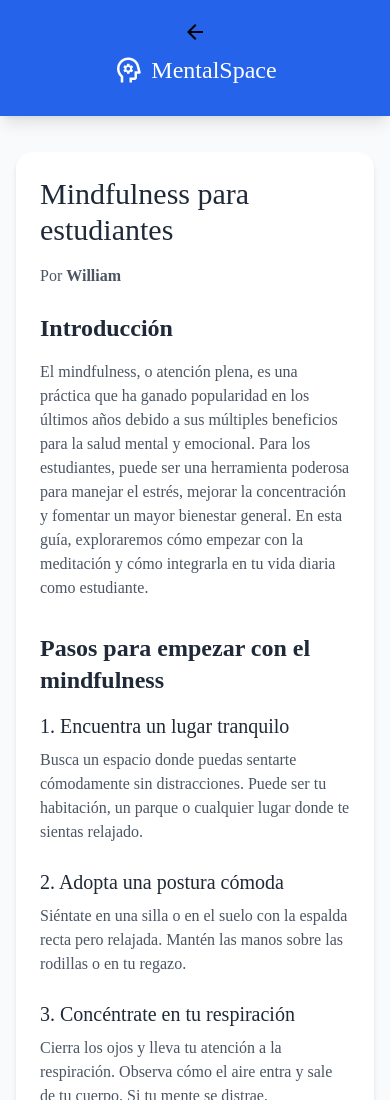
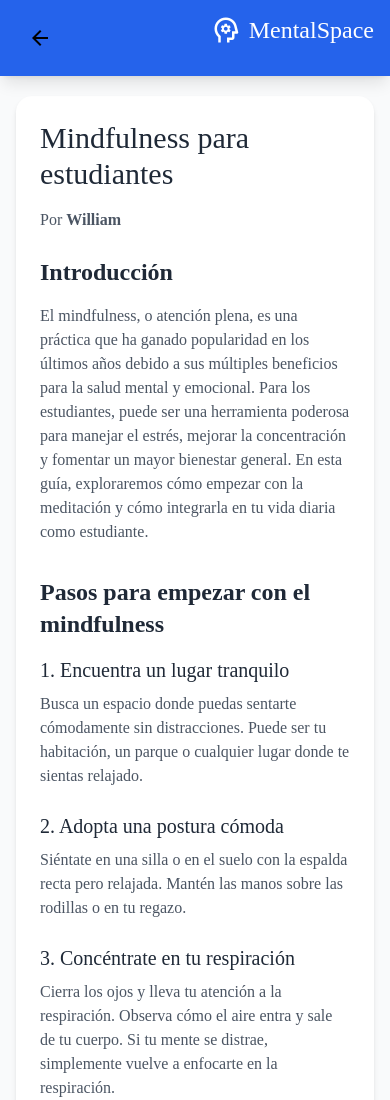
Before and after one commit to MiltonEmm008/salud_mental, a plain HTML site: page articulos/articulo2.html in a window 390 px wide. Shown: the top 1100 px of the page. Drawn offline with nearby package versions, Linux system fonts and the light colour scheme; files that its build step writes are made by us from their sources.

Commit message:
cambios en archivos

```diff
--- a/articulos/articulo2.html
+++ b/articulos/articulo2.html
@@ -9,7 +9,7 @@
     <link rel="stylesheet" href="style.css" />
     <script src="https://cdn.jsdelivr.net/npm/@material/web/all.min.js"></script>
     <script src="https://cdn.tailwindcss.com"></script>
-    <link rel="icon" href="/assets/icono_pagina.svg" type="image/svg+xml" />
+    <link rel="icon" href="/assets/icono_pagina.ico" type="image/x-icon" />
     <link
       href="https://fonts.googleapis.com/css2?family=Roboto:wght@300;400;500;700&display=swap"
       rel="stylesheet"
@@ -19,10 +19,13 @@
       href="https://fonts.googleapis.com/css2?family=Material+Symbols+Outlined:opsz,wght,FILL,GRAD@20..48,100..700,0..1,-50..200"
     />
   </head>
-  <body class="font-roboto bg-gray-50">
-    <header class="bg-blue-600 shadow-lg" id="landing-header">
+  <body class="font-roboto bg-gray-50 min-h-screen flex flex-col">
+    <header
+      class="bg-blue-600 shadow-lg fixed top-0 left-0 w-full z-10"
+      id="landing-header"
+    >
       <nav
-        class="container mx-auto px-4 py-3 flex flex-col md:flex-row justify-between items-center"
+        class="container mx-auto px-4 py-3 flex justify-between items-center"
       >
         <ul class="flex flex-wrap justify-center gap-4 md:gap-6">
           <li>
@@ -45,7 +48,7 @@
       </nav>
     </header>
 
-    <main class="container mx-auto px-4 py-8">
+    <main class="container mx-auto px-4 py-8 mt-16">
       <article class="bg-white rounded-2xl shadow-md p-6">
         <h1 class="text-3xl font-medium text-gray-800 mb-4">
           Mindfulness para estudiantes
```
Also changed, not shown: articulos/articuloTecnicas.html (+5 -5 lines), index.html (+6 -2 lines), assets/icono_pagina.ico (added), assets/icono_pagina.svg (deleted), assets/test_autoevaluacion.jpg (deleted), assets/test_autoevaluacion.png (deleted), assets/test_autoevaluacion.webp (added).
